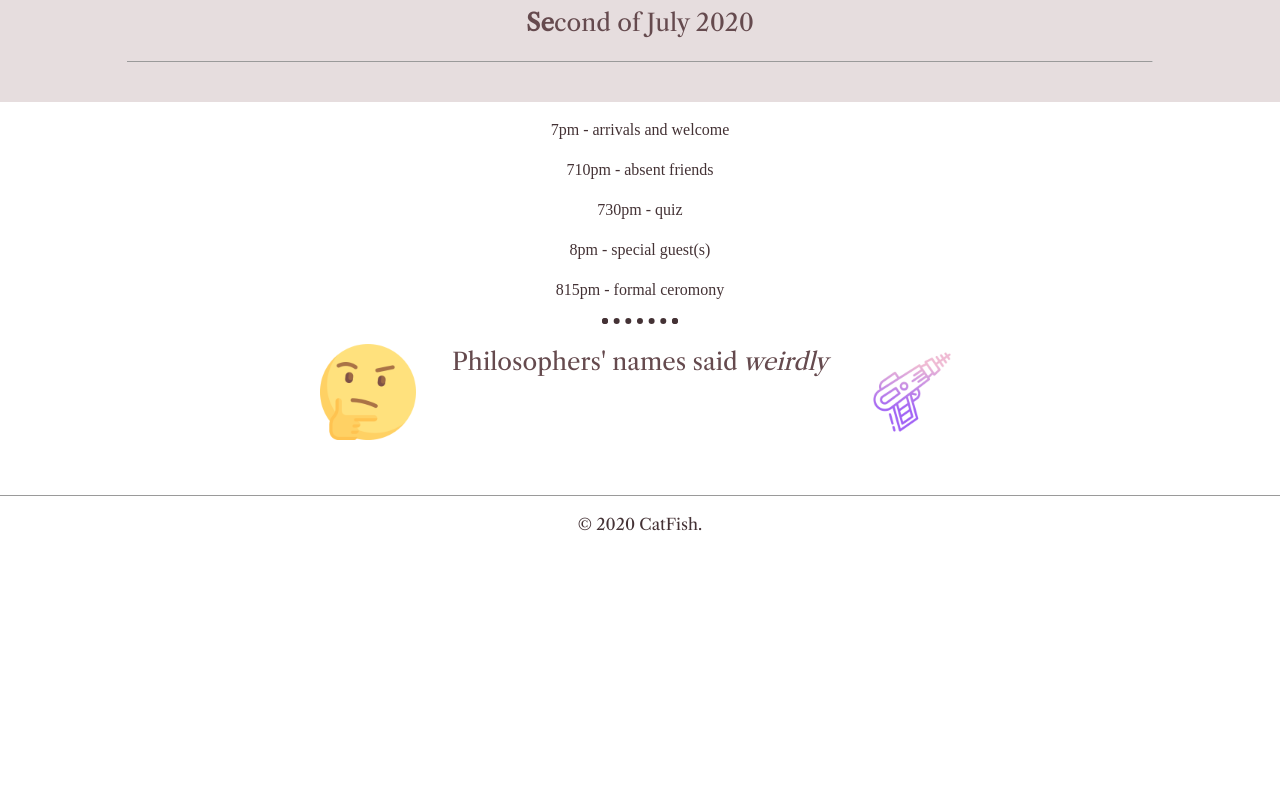
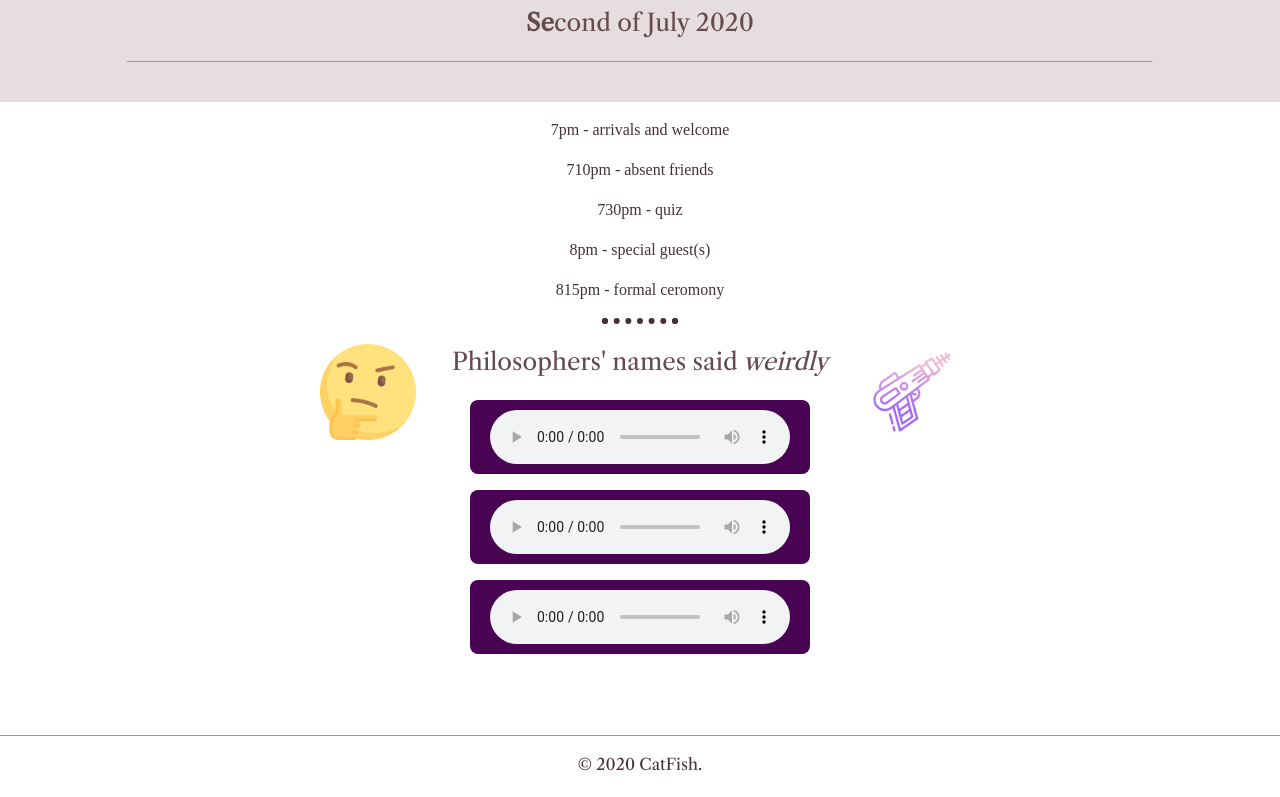
Before and after one commit to CathyWeb/ACEgraduates, a plain HTML site: page index.html in a window 1280 px wide. Shown: the part 230-1027 px from the top of the page. Before the commit the page ends 800 px from the top, so only its background shows below. Drawn offline with nearby package versions, Linux system fonts and the light colour scheme; a web font is replaced by a local one.

Commit message:
Update index.html

```diff
--- a/index.html
+++ b/index.html
@@ -30,20 +30,19 @@
       <img class ="gun" src="images/laser-gun.png" alt="raygun-image">
       <h2>Philosophers' names said<span class="weird"> weirdly</span></h2>
       <div class ="games-row">
-        <audio class="btn">
+        <audio class="btn" controls>
           <source src="sound/1.m4a">
-         </audio>
+        </audio>
       </div>
       <div class ="games-row">
-        <audio>
-          <p class="btn">2</p>
-        <source src="sound/2.m4a">
-         </audio>
+        <audio class="btn" controls>
+          <source src="sound/2.m4a">
+        </audio>
       </div>
       <div class ="games-row">
-        <audio class="btn">
-        <source src="sound/3.m4a">
-         </audio>
+          <audio class="btn" controls>
+            <source src="sound/3.m4a">
+          </audio>
       </div>
     </div>
   </div>
```
